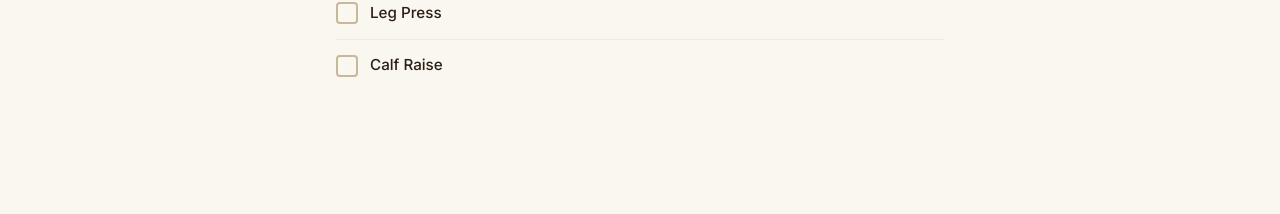
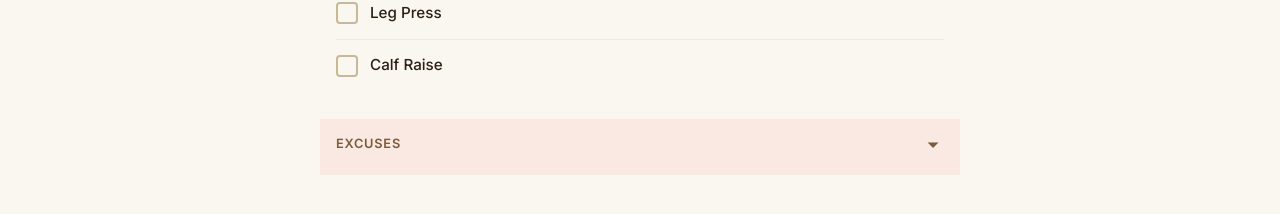
Before and after one commit to fermin-silva/rutinario, a Jekyll site: the page built from _routines/ppl.md, in a window 1280 px wide and 1181 px high. Shown: the part 926-1140 px from the top of the window. Built offline with Jekyll 4.4.1, drawn with Linux system fonts in a browser that asks for light colours.

Commit message:
Add weekly excuses checklist to routines (#3)

```diff
--- /dev/null
+++ b/_includes/rutina-checklist-item.html
@@ -0,0 +1,8 @@
+<label class="exercise-item" data-key="{{ include.data_key }}" data-state-group="{{ include.state_group }}">
+  <input type="checkbox" />
+  <span class="custom-checkbox"></span>
+  <span class="exercise-name"
+        data-i18n-en="{{ include.label_en }}"
+        data-i18n-es="{{ include.label_es }}">{{ include.label_en }}</span>
+  <span class="check-icon">&#10003;</span>
+</label>
--- a/_layouts/rutina-routine.html
+++ b/_layouts/rutina-routine.html
@@ -6,6 +6,9 @@
 week_label:
   en: Week
   es: Semana
+section_excuses:
+  en: Excuses
+  es: Excusas
 ---
 
 <div class="routine-page" data-slug="{{ page.slug }}"
@@ -35,6 +38,8 @@
     {% endfor %}
   </div>
   {% endif %}
+
+  {% assign excuses = site.data.excuses %}
 
   {% assign has_groups = false %}
   {% for item in page.exercises %}
@@ -70,14 +75,7 @@
         {% assign ex_es = item.es | default: item %}
         {% assign ex_id = item.id | default: ex_en | slugify %}
         {% assign data_key = page.slug | append: "__" | append: ex_id %}
-        <label class="exercise-item" data-key="{{ data_key }}">
-          <input type="checkbox" />
-          <span class="custom-checkbox"></span>
-          <span class="exercise-name"
-                data-i18n-en="{{ ex_en }}"
-                data-i18n-es="{{ ex_es }}">{{ ex_en }}</span>
-          <span class="check-icon">&#10003;</span>
-        </label>
+        {% include rutina-checklist-item.html data_key=data_key state_group='exercises' label_en=ex_en label_es=ex_es %}
       {% endif %}
     {% endfor %}
     {% if group_open %}</div></div>{% endif %}
@@ -98,18 +96,31 @@
             {% assign ex_es = item.es | default: item %}
             {% assign ex_id = item.id | default: ex_en | slugify %}
             {% assign data_key = page.slug | append: "__" | append: ex_id %}
-            <label class="exercise-item" data-key="{{ data_key }}">
-              <input type="checkbox" />
-              <span class="custom-checkbox"></span>
-              <span class="exercise-name"
-                    data-i18n-en="{{ ex_en }}"
-                    data-i18n-es="{{ ex_es }}">{{ ex_en }}</span>
-              <span class="check-icon">&#10003;</span>
-            </label>
+            {% include rutina-checklist-item.html data_key=data_key state_group='exercises' label_en=ex_en label_es=ex_es %}
           {% endif %}
         {% endfor %}
       </div>
     </div>
 
   {% endif %}
+
+  {% if excuses and excuses.size > 0 %}
+  <div class="exercise-section is-collapsed" data-section="excuses" data-collapsible="true">
+    <button class="section-header"
+            type="button"
+            aria-expanded="false"
+            aria-controls="excuses-list">
+      <span class="section-label"
+            data-i18n-en="{{ layout.section_excuses.en }}"
+            data-i18n-es="{{ layout.section_excuses.es }}">{{ layout.section_excuses.en }}</span>
+      <span class="section-toggle-icon" aria-hidden="true">⏷</span>
+    </button>
+    <div class="exercise-list" id="excuses-list">
+      {% for excuse in excuses %}
+        {% assign excuse_id = excuse.id | default: excuse.en | slugify %}
+        {% include rutina-checklist-item.html data_key=excuse_id state_group='excuses' label_en=excuse.en label_es=excuse.es %}
+      {% endfor %}
+    </div>
+  </div>
+  {% endif %}
 </div>
--- a/assets/css/rutina.css
+++ b/assets/css/rutina.css
@@ -127,11 +127,20 @@
 }
 
 .routine-status {
+  --status-color: var(--ink-light);
   margin-left: auto;
   display: inline-flex;
   align-items: center;
-  color: var(--ink-light);
+  color: var(--status-color);
   white-space: nowrap;
+}
+
+.routine-status.is-complete {
+  --status-color: var(--success);
+}
+
+.routine-status.has-excuse:not(.is-complete) {
+  --status-color: #a8544e;
 }
 
 .routine-status-icon {
@@ -224,7 +233,31 @@
 }
 
 .exercise-section {
+  --section-border: var(--beige-300);
+  --item-divider: var(--beige-200);
+  --check-color: var(--success);
   margin-bottom: 1.5rem;
+}
+
+.exercise-section[data-section="excuses"] {
+  --section-border: rgba(168, 84, 78, 0.2);
+  --item-divider: rgba(168, 84, 78, 0.1);
+  --check-color: #a8544e;
+  margin-top: 1.75rem;
+  margin-bottom: 0;
+  margin-left: -1rem;
+  margin-right: -1rem;
+  padding: 0.1rem 1rem 0.25rem;
+  background: rgb(255 17 0 / 6%);
+  border-radius: 0;
+}
+
+.exercise-section[data-collapsible].is-collapsed .exercise-list {
+  display: none;
+}
+
+.exercise-section[data-section="excuses"] .exercise-list {
+  margin-top: 0;
 }
 
 .section-header {
@@ -232,14 +265,22 @@
   align-items: center;
   justify-content: space-between;
   padding: 0.6rem 0;
-  border-bottom: 2px solid var(--beige-300);
+  border-bottom: 2px solid var(--section-border);
   margin-bottom: 0.25rem;
-  cursor: pointer;
+  cursor: default;
   user-select: none;
 }
 
-div.exercise-section > .section-header {
-  cursor: default;
+.exercise-section[data-collapsible] > .section-header {
+  width: 100%;
+  appearance: none;
+  border: 0;
+  background: transparent;
+  color: inherit;
+  font: inherit;
+  text-align: left;
+  cursor: pointer;
+  padding: 0.85rem 0;
 }
 
 .section-header .section-label {
@@ -247,6 +288,16 @@
   margin-bottom: 0;
   padding-bottom: 0;
   padding-left: 0;
+}
+
+.exercise-section[data-collapsible] .section-toggle-icon {
+  flex: 0 0 22px;
+  margin-left: 0.75rem;
+  color: var(--brown-700);
+  font-size: 0.95rem;
+  text-align: center;
+  line-height: 1;
+  transform: translateY(1px);
 }
 
 .progress-counter {
@@ -283,7 +334,7 @@
 }
 
 .exercise-item + .exercise-item {
-  border-top: 1px solid var(--beige-200);
+  border-top: 1px solid var(--item-divider);
 }
 
 .exercise-item:active {
@@ -308,8 +359,8 @@
 }
 
 .exercise-item input:checked ~ .custom-checkbox {
-  background: var(--success);
-  border-color: var(--success);
+  background: var(--check-color);
+  border-color: var(--check-color);
 }
 
 .custom-checkbox::after {
@@ -345,13 +396,14 @@
   transition: opacity 0.15s;
 }
 
-.exercise-item.checked .exercise-name {
+.exercise-item[data-state-group="exercises"].checked .exercise-name {
   text-decoration: line-through;
   color: var(--ink-light);
 }
 
 .exercise-item.checked .check-icon {
   opacity: 1;
+  color: var(--check-color);
 }
 
 .ios-install-tip {
--- a/assets/js/rutina-app.js
+++ b/assets/js/rutina-app.js
@@ -95,9 +95,32 @@
   var prevBtn = document.querySelector('.week-prev');
   var nextBtn = document.querySelector('.week-next');
   var progressEl = routinePage.querySelector('.routine-progress');
-  var checkboxes = routinePage.querySelectorAll('.exercise-item input[type="checkbox"]');
+  var checklistItems = routinePage.querySelectorAll('.exercise-item[data-state-group]');
+  var exerciseSections = routinePage.querySelectorAll('.exercise-section');
+  var collapsibleSection = routinePage.querySelector('.exercise-section[data-collapsible]');
+  var collapsibleToggle = collapsibleSection && collapsibleSection.querySelector('.section-header');
+  var routineStatus = routinePage.querySelector('.routine-status');
 
   if (!prevBtn || !nextBtn || !weekLabel) return;
+
+  if (collapsibleSection && collapsibleToggle) {
+    var collapsibleToggleIcon = collapsibleToggle.querySelector('.section-toggle-icon');
+
+    function updateCollapsibleSection() {
+      var collapsed = collapsibleSection.classList.contains('is-collapsed');
+      collapsibleToggle.setAttribute('aria-expanded', String(!collapsed));
+      if (collapsibleToggleIcon) {
+        collapsibleToggleIcon.textContent = collapsed ? '⏷' : '⏶';
+      }
+    }
+
+    collapsibleToggle.addEventListener('click', function () {
+      collapsibleSection.classList.toggle('is-collapsed');
+      updateCollapsibleSection();
+    });
+
+    updateCollapsibleSection();
+  }
 
   function getMondayOfWeek(offset) {
     var now = new Date();
@@ -135,14 +158,59 @@
 
   function loadState() {
     try {
-      return JSON.parse(localStorage.getItem(storageKey())) || {};
+      return normalizeState(JSON.parse(localStorage.getItem(storageKey())));
     } catch (e) {
-      return {};
+      return normalizeState(null);
     }
   }
 
   function saveState(state) {
-    localStorage.setItem(storageKey(), JSON.stringify(state));
+    localStorage.setItem(storageKey(), JSON.stringify(normalizeState(state)));
+  }
+
+  function normalizeState(state) {
+    var normalized = {
+      exercises: {},
+      excuses: {}
+    };
+
+    if (!state || typeof state !== 'object') {
+      return normalized;
+    }
+
+    var hasNamespaces = Object.prototype.hasOwnProperty.call(state, 'exercises') ||
+                        Object.prototype.hasOwnProperty.call(state, 'excuses');
+
+    if (hasNamespaces) {
+      if (state.exercises && typeof state.exercises === 'object') {
+        normalized.exercises = state.exercises;
+      }
+      if (state.excuses && typeof state.excuses === 'object') {
+        normalized.excuses = state.excuses;
+      }
+      return normalized;
+    }
+
+    for (var key in state) {
+      if (Object.prototype.hasOwnProperty.call(state, key)) {
+        normalized.exercises[key] = state[key];
+      }
+    }
+
+    return normalized;
+  }
+
+  function getItemGroup(item) {
+    return item.dataset.stateGroup || 'exercises';
+  }
+
+  function hasCheckedItems(items) {
+    for (var key in items) {
+      if (Object.prototype.hasOwnProperty.call(items, key) && items[key]) {
+        return true;
+      }
+    }
+    return false;
   }
 
   function loadProgress() {
@@ -172,30 +240,35 @@
     var totalItems = 0;
     var checkedItems = 0;
 
-    for (var i = 0; i < checkboxes.length; i++) {
-      var cb = checkboxes[i];
-      var item = cb.closest('.exercise-item');
-      var key = item.dataset.key;
-      var checked = !!state[key];
-      cb.checked = checked;
+    for (var i = 0; i < checklistItems.length; i++) {
+      var item = checklistItems[i];
+      var checkbox = item.querySelector('input[type="checkbox"]');
+      var group = getItemGroup(item);
+      var checked = !!state[group][item.dataset.key];
+      checkbox.checked = checked;
       item.classList.toggle('checked', checked);
-      totalItems++;
-      if (checked) checkedItems++;
+      if (group === 'exercises') {
+        totalItems++;
+        if (checked) checkedItems++;
+      }
     }
 
-    updateAllProgress(totalItems, checkedItems);
+    updateAllProgress(totalItems, checkedItems, state);
   }
 
-  function updateAllProgress(totalItems, checkedCount) {
-    var sections = routinePage.querySelectorAll('.exercise-section');
-    for (var i = 0; i < sections.length; i++) {
-      var section = sections[i];
-      var items = section.querySelectorAll('.exercise-item');
-      var sectionCheckedItems = section.querySelectorAll('.exercise-item.checked');
+  function updateAllProgress(totalItems, checkedCount, state) {
+    for (var i = 0; i < exerciseSections.length; i++) {
+      var section = exerciseSections[i];
+      var items = section.querySelectorAll('.exercise-item[data-state-group="exercises"]');
+      var sectionCheckedItems = section.querySelectorAll('.exercise-item[data-state-group="exercises"].checked');
       var counter = section.querySelector('.progress-counter');
       if (counter) {
         counter.textContent = sectionCheckedItems.length + ' / ' + items.length;
       }
+    }
+
+    if (routineStatus) {
+      routineStatus.classList.toggle('has-excuse', hasCheckedItems(state.excuses));
     }
 
     if (progressEl) {
@@ -213,6 +286,9 @@
         });
       }
       progressEl.textContent = pct + '%';
+      if (routineStatus) {
+        routineStatus.classList.toggle('is-complete', total > 0 && checked === total);
+      }
     }
   }
 
@@ -228,18 +304,20 @@
     }
   });
 
-  for (var i = 0; i < checkboxes.length; i++) {
-    checkboxes[i].addEventListener('change', function () {
-      var item = this.closest('.exercise-item');
-      var key = item.dataset.key;
-      var state = loadState();
+  routinePage.addEventListener('change', function (e) {
+    var target = e.target;
+    if (!target || target.type !== 'checkbox') return;
 
-      state[key] = this.checked;
-      saveState(state);
+    var item = target.closest('.exercise-item[data-state-group]');
+    if (!item) return;
 
-      render();
-    });
-  }
+    var state = loadState();
+    var group = getItemGroup(item);
+    state[group][item.dataset.key] = target.checked;
+    saveState(state);
+
+    render();
+  });
 
   var deferredPrompt = null;
   var installBtn = document.createElement('button');
```
Also changed, not shown: _data/excuses.yml (added, +15 -0 lines).
